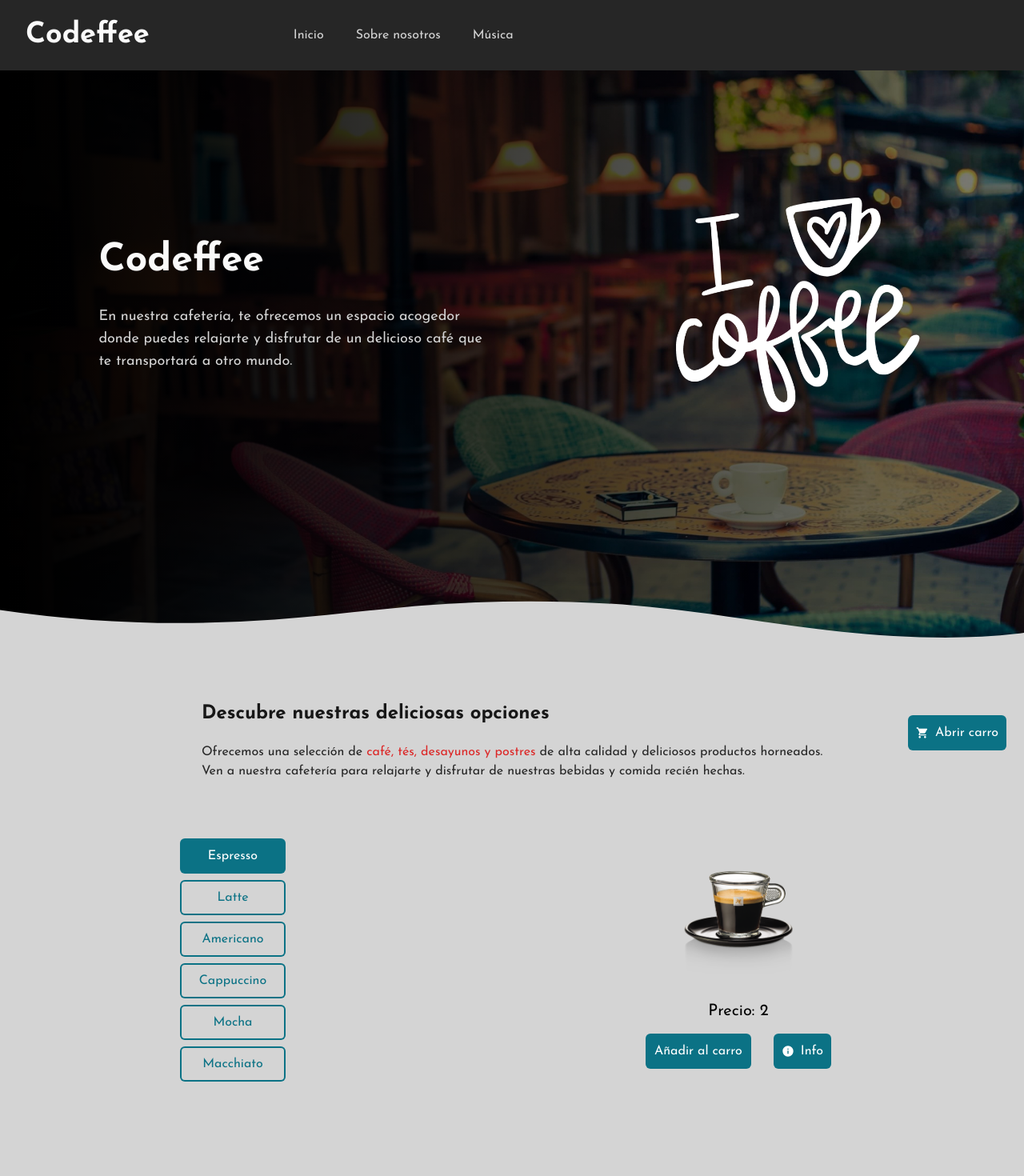
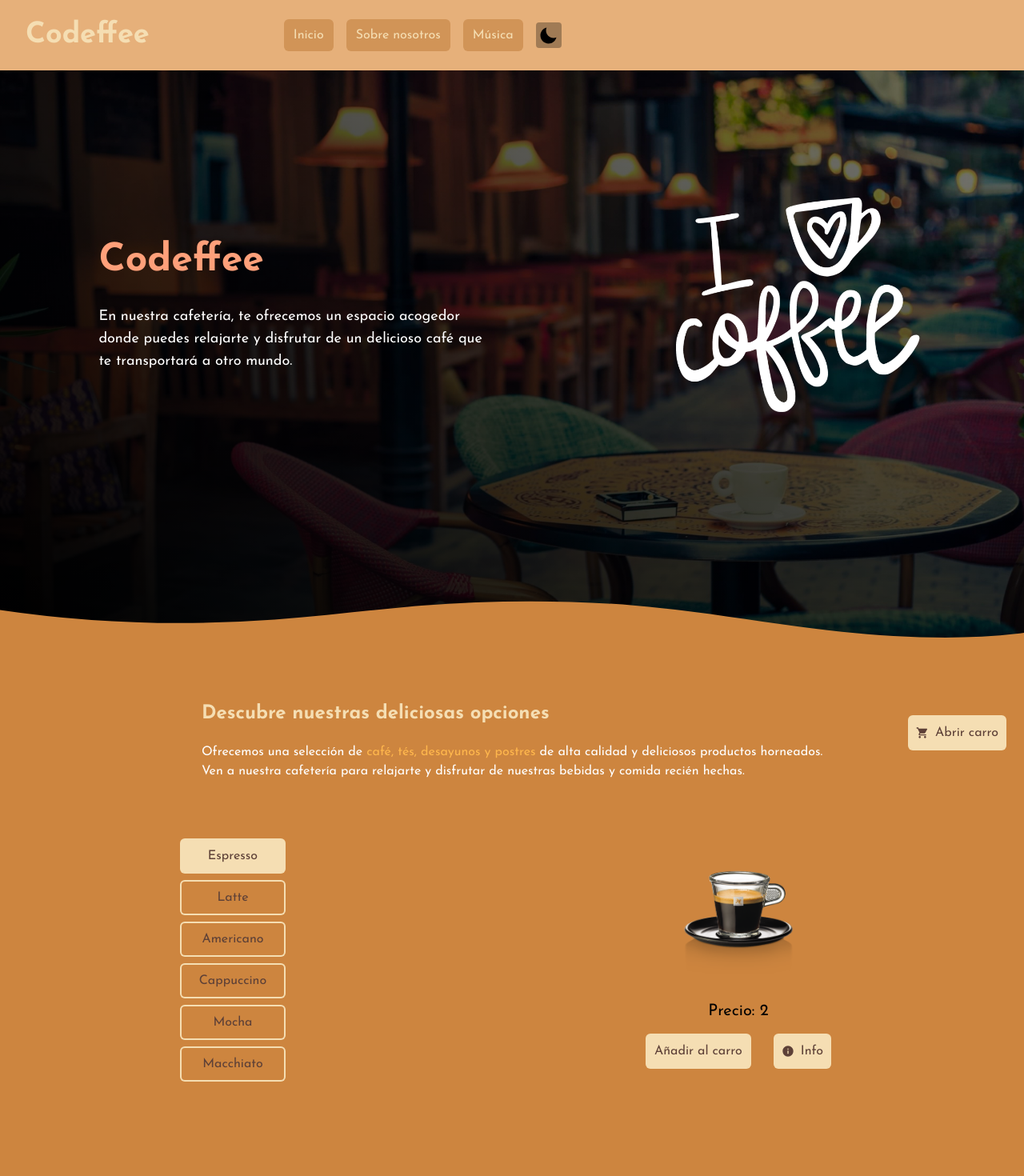
Before and after one commit to AlejandroDalzotto/codeffee, a Next.js app: page / in a window 1280 px wide. Shown: the top 1470 px of the page at 80% size. Built offline with nearby package versions, Linux system fonts and the light colour scheme.

Commit message:
dark mode implementado

```diff
--- a/app/components/Cart.jsx
+++ b/app/components/Cart.jsx
@@ -8,10 +8,10 @@ export default function Cart({ cart }) {
 
     return (
         <>
-            <div className="md:absolute md:top-0 md:right-0">
+            <div className="lg:absolute lg:top-0 lg:right-0">
                 {/* BubbleAlert acá */}
 
-                <button onClick={() => { toggleVisible(!isVisible) }} className="w-fit flex justify-between items-center gap-2 bg-[#0b7285] text-white ring-2 ring-[#0b7285] rounded m-4 p-2 font-medium transition-all hover:bg-transparent hover:text-[#0b7285]">
+                <button onClick={() => { toggleVisible(!isVisible) }} className="w-fit flex justify-between items-center gap-2 bg-[#F5DEB3] text-[#5D4037] ring-2 ring-[#F5DEB3] rounded m-4 p-2 font-medium transition-all hover:bg-transparent hover:text-[#F5DEB3]">
                     <MdShoppingCart />
                     Abrir carro
                 </button>
--- a/app/components/MenuPage.jsx
+++ b/app/components/MenuPage.jsx
@@ -38,10 +38,10 @@ export default function MenuPage() {
         <article className="relative grid justify-items-center">
             <Toaster />
             <div>
-                <h2 className="text-2xl font-semibold leading-6 text-neutral-900 text-center md:text-left">Descubre nuestras deliciosas opciones</h2>
+                <h2 className="text-2xl font-semibold leading-6 text-[#F5DEB3] dark:text-[#FFB74D] text-center md:text-left">Descubre nuestras deliciosas opciones</h2>
                 <div className="my-6">
-                    <p className="text-neutral-800">Ofrecemos una selección de <span className="text-red-600">café, tés, desayunos y postres</span> de alta calidad y deliciosos productos horneados. </p>
-                    <p className="text-neutral-800"> Ven a nuestra cafetería para relajarte y disfrutar de nuestras bebidas y comida recién hechas.</p>
+                    <p className="text-white">Ofrecemos una selección de <span className="text-[#FFB74D]">café, tés, desayunos y postres</span> de alta calidad y deliciosos productos horneados. </p>
+                    <p className="text-white"> Ven a nuestra cafetería para relajarte y disfrutar de nuestras bebidas y comida recién hechas.</p>
                 </div>
             </div>
             <Cart cart={cart} />
@@ -54,8 +54,8 @@ export default function MenuPage() {
                                 onClick={() => setActive(item.name)}
                                 disabled={item.name === active ? true : false}
                                 className={item.name === active
-                                    ? "bg-[#0b7285] text-white ring-2 ring-[#0b7285] rounded py-2 px-4 font-medium w-32 pointer-events-none"
-                                    : "bg-transparent text-[#0b7285] ring-2 ring-[#0b7285] rounded py-2 px-4 font-medium w-32 transition-all hover:bg-[#0b7285] hover:text-white"}
+                                    ? "bg-[#F5DEB3] text-[#5D4037] ring-2 ring-[#F5DEB3] rounded py-2 px-4 font-medium w-32 pointer-events-none"
+                                    : "bg-transparent text-[#5D4037] dark:text-[#A1887F] ring-2 ring-[#F5DEB3] rounded py-2 px-4 font-medium w-32 transition-all hover:bg-[#F5DEB3] hover:text-[#5D4037]"}
                             >
                                 {item.name}
                             </button>
--- a/app/components/Navbar.jsx
+++ b/app/components/Navbar.jsx
@@ -2,7 +2,9 @@
 
 import Link from "next/link"
 import { useState } from "react"
-import { MdCoffee } from "react-icons/md"
+import { MdCoffee, MdSunny } from "react-icons/md"
+import { IoMdMoon } from "react-icons/io";
+import { useTheme } from "next-themes"
 
 const nagivation = [
   {
@@ -22,13 +24,15 @@ const nagivation = [
 export default function Navbar() {
 
   const [active, toggleActive] = useState(false)
+  const { systemTheme, theme, setTheme } = useTheme()
+  const currentTheme = theme === "system" ? systemTheme : theme
 
   return (
-    <nav className="bg-neutral-800">
+    <nav className="bg-[#e6b07a] dark:bg-[#3c2f2b]">
       <div className="mx-auto max-w-7xl py-3 px-2 sm:px-6 lg:px-8">
         <div className="relative flex h-16 items-center justify-between">
           <div className="absolute inset-y-0 left-0 flex items-center sm:hidden">
-            <button onClick={() => { toggleActive(!active) }} type="button" className="inline-flex items-center justify-center rounded-md p-2 text-neutral-400 hover:bg-neutral-700 hover:text-white focus:outline-none focus:ring-2 focus:ring-inset focus:ring-white" aria-controls="mobile-menu" aria-expanded="false">
+            <button onClick={() => { toggleActive(!active) }} type="button" className="inline-flex items-center justify-center rounded-md p-2 text-[#F5DEB3] dark:text-[#EBCFB2] bg-[#CD853F] dark:bg-[#5D4037] hover:bg-black/20 hover:text-white dark:hover:bg-[#EBCFB2]/30 focus:outline-none focus:ring-2 focus:ring-inset focus:ring-white" aria-controls="mobile-menu" aria-expanded="false">
               <span className="sr-only">Open main menu</span>
               <svg className="block h-6 w-6" fill="none" viewBox="0 0 24 24" strokeWidth="1.5" stroke="currentColor" aria-hidden="true">
                 <path strokeLinecap="round" strokeLinejoin="round" d="M3.75 6.75h16.5M3.75 12h16.5m-16.5 5.25h16.5" />
@@ -40,19 +44,28 @@ export default function Navbar() {
             </button>
           </div>
           <div className="flex flex-1 items-center justify-center sm:items-stretch sm:justify-start lg:gap-36">
-            <div className="flex items-center gap-4 justify-between">
-              <div className="block h-10 text-4xl text-neutral-50 lg:hidden">
+            <div className="flex items-center gap-4 justify-between text-[#F5DEB3] dark:text-[#EBCFB2]">
+              <div className="block h-10 text-4xl lg:hidden">
                 <MdCoffee />
               </div>
-              <h2 className="text-4xl text-neutral-50 font-bold">Codeffee</h2>
+              <h2 className="text-4xl font-bold">Codeffee</h2>
             </div>
             <div className="hidden sm:ml-6 sm:block">
-              <div className="flex space-x-4">
+              <div className="flex items-center space-x-4">
                 {nagivation.map((item, idx) => {
                   return (
-                    <Link key={idx} href={item.route} className="text-neutral-300 hover:bg-neutral-700 hover:text-white rounded-md px-3 py-2 font-medium">{item.label}</Link>
+                    <Link key={idx} href={item.route} className="text-[#F5DEB3] dark:text-[#EBCFB2] bg-[#d19457] dark:bg-[#3c2f2b] hover:bg-black/20 hover:text-white dark:hover:bg-[#EBCFB2]/30 rounded-md px-3 py-2 font-medium">{item.label}</Link>
                   )
                 })}
+                {currentTheme === "dark" ? (
+                  <button className="bg-white text-black w-8 h-8 grid place-content-center rounded transition-all hover:ring-1 hover:ring-neutral-300" onClick={() => setTheme("light")}>
+                    <MdSunny size={25} />
+                  </button>
+                ) : (
+                  <button className="bg-black/30 w-8 h-8 grid place-content-center rounded transition-all hover:ring-1 hover:ring-neutral-300" onClick={() => setTheme("dark")}>
+                    <IoMdMoon size={25} />
+                  </button>
+                )}
               </div>
             </div>
           </div>
@@ -62,9 +75,18 @@ export default function Navbar() {
         <div className="flex flex-col space-y-1 px-2 pt-2 pb-3">
           {nagivation.map((item, idx) => {
             return (
-              <Link key={idx} href={item.route} className="text-neutral-300 hover:bg-neutral-700 hover:text-white rounded-md px-3 py-2 text-sm font-medium">{item.label}</Link>
+              <Link key={idx} href={item.route} className="text-[#F5DEB3] dark:text-[#EBCFB2] bg-[#d19457] dark:bg-[#3c2f2b] hover:bg-black/20 hover:text-white dark:hover:bg-[#EBCFB2]/30 rounded-md px-3 py-2 text-sm font-medium">{item.label}</Link>
             )
           })}
+          {currentTheme === "dark" ? (
+            <button className="bg-white text-black w-8 h-8 grid place-content-center rounded transition-all hover:ring-1 hover:ring-neutral-300" onClick={() => setTheme("light")}>
+              <MdSunny size={25} />
+            </button>
+          ) : (
+            <button className="bg-black/30 w-8 h-8 grid place-content-center rounded transition-all hover:ring-1 hover:ring-neutral-300" onClick={() => setTheme("dark")}>
+              <IoMdMoon size={25} />
+            </button>
+          )}
         </div>
       </div>
     </nav>
--- a/app/components/ProductBox.jsx
+++ b/app/components/ProductBox.jsx
@@ -29,8 +29,8 @@ export default function ProductBox({ active, addToCart }) {
                     <p className="w-fit mx-auto text-xl">Precio: {product.price}</p>
 
                     <div className="flex justify-between items-center">
-                        <button onClick={() => { addToCart(product) }} className="bg-[#0b7285] text-white ring-2 ring-[#0b7285] rounded m-4 p-2 font-medium w-32 transition-all hover:bg-transparent hover:text-[#0b7285]">Añadir al carro</button>
-                        <button onClick={() => setModal(!modal)} className="flex justify-between items-center gap-2 bg-[#0b7285] text-white ring-2 ring-[#0b7285] rounded m-4 p-2 font-medium transition-all hover:bg-transparent hover:text-[#0b7285]">
+                        <button onClick={() => { addToCart(product) }} className="bg-[#F5DEB3] text-[#5D4037] ring-2 ring-[#F5DEB3] rounded m-4 p-2 font-medium w-32 transition-all hover:bg-transparent hover:text-[#F5DEB3]">Añadir al carro</button>
+                        <button onClick={() => setModal(!modal)} className="flex justify-between items-center gap-2 bg-[#F5DEB3] text-[#5D4037] ring-2 ring-[#F5DEB3] rounded m-4 p-2 font-medium transition-all hover:bg-transparent hover:text-[#F5DEB3]">
                             <MdInfo />
                             Info
                         </button>
--- a/app/globals.css
+++ b/app/globals.css
@@ -4,7 +4,7 @@
 
 .home-bg {
     background-image:
-        linear-gradient(to right, #000, #00000080),
+        linear-gradient(to top right, #000, #00000080),
         url('/imgs/wallpapers/wallpaper_2.jpg');
 }
 
@@ -23,7 +23,3 @@
     width: calc(100% + 1.3px);
     height: 50px;
 }
-
-.custom-shape-divider-bottom-1679004457 .shape-fill {
-    fill: #D4D4D4;
-}
--- a/app/layout.jsx
+++ b/app/layout.jsx
@@ -1,7 +1,9 @@
+"use client"
 import "./globals.css"
 import { Josefin_Sans as Jsans } from '@next/font/google'
 import Navbar from "@/app/components/Navbar"
 import Footer from "./components/Footer"
+import { ThemeProvider } from "next-themes"
 
 const jsans = Jsans({
   weight: ["400", "700"],
@@ -16,12 +18,14 @@ export default function RootLayout({ children }) {
   return (
     <html lang="es" translate="no">
       <head />
-      <body className={jsans.className + " bg-neutral-300"}>
-        <Navbar />
-        <div className="max-w-[100vw]">
-          {children}
-        </div>
-        <Footer />
+      <body className={jsans.className + " bg-[#CD853F] dark:bg-[#5D4037]"}>
+        <ThemeProvider enableSystem={true} attribute="class">
+          <Navbar />
+          <div className="max-w-[100vw]">
+            {children}
+          </div>
+          <Footer />
+        </ThemeProvider>
       </body>
     </html>
   )
--- a/app/page.jsx
+++ b/app/page.jsx
@@ -7,8 +7,8 @@ export default function HomePage() {
       <div className="relative home-bg bg-cover bg-no-repeat bg-center h-[calc(100vh-88px)]">
         <div className="container mx-auto flex items-center justify-around h-[calc(100%-88px)] p-4">
           <div className="md:max-w-[50ch]">
-            <h1 className="text-5xl text-center md:text-left text-neutral-50 font-bold">Codeffee</h1>
-            <p className="my-8 text-neutral-300 font-medium text-base lg:text-lg">En nuestra cafetería, te ofrecemos un espacio acogedor donde puedes relajarte y disfrutar de un delicioso café que te transportará a otro mundo.</p>
+            <h1 className="text-5xl text-center md:text-left text-[#FFA07A] dark:text-[#FFB74D] font-bold">Codeffee</h1>
+            <p className="my-8 text-white font-medium text-base lg:text-lg">En nuestra cafetería, te ofrecemos un espacio acogedor donde puedes relajarte y disfrutar de un delicioso café que te transportará a otro mundo.</p>
           </div>
           <div className="hidden md:block h-80 w-auto">
             <Image src="/imgs/i-heart-coffee.png" width={320} height={320} alt="image" className="invert" />
@@ -17,7 +17,7 @@ export default function HomePage() {
 
         <div className="custom-shape-divider-bottom-1679004457">
           <svg data-name="Layer 1" xmlns="http://www.w3.org/2000/svg" viewBox="0 0 1200 120" preserveAspectRatio="none">
-            <path d="M985.66,92.83C906.67,72,823.78,31,743.84,14.19c-82.26-17.34-168.06-16.33-250.45.39-57.84,11.73-114,31.07-172,41.86A600.21,600.21,0,0,1,0,27.35V120H1200V95.8C1132.19,118.92,1055.71,111.31,985.66,92.83Z" className="shape-fill"></path>
+            <path d="M985.66,92.83C906.67,72,823.78,31,743.84,14.19c-82.26-17.34-168.06-16.33-250.45.39-57.84,11.73-114,31.07-172,41.86A600.21,600.21,0,0,1,0,27.35V120H1200V95.8C1132.19,118.92,1055.71,111.31,985.66,92.83Z" className="fill-[#CD853F] dark:fill-[#5D4037]"></path>
           </svg>
         </div>
       </div>
--- a/package.json
+++ b/package.json
@@ -19,6 +19,7 @@
   },
   "devDependencies": {
     "autoprefixer": "^10.4.14",
+    "next-themes": "^0.2.1",
     "postcss": "^8.4.21",
     "sonner": "^0.2.0",
     "tailwindcss": "^3.2.7"
--- a/tailwind.config.js
+++ b/tailwind.config.js
@@ -1,5 +1,6 @@
 /** @type {import('tailwindcss').Config} */
 module.exports = {
+  darkMode: "class",
   content: [
     "./app/**/*.{js,ts,jsx,tsx}",
     "./components/**/*.{js,ts,jsx,tsx}",
```
Also changed, not shown: 1 other file (tests, documents, lock files or other folders).
